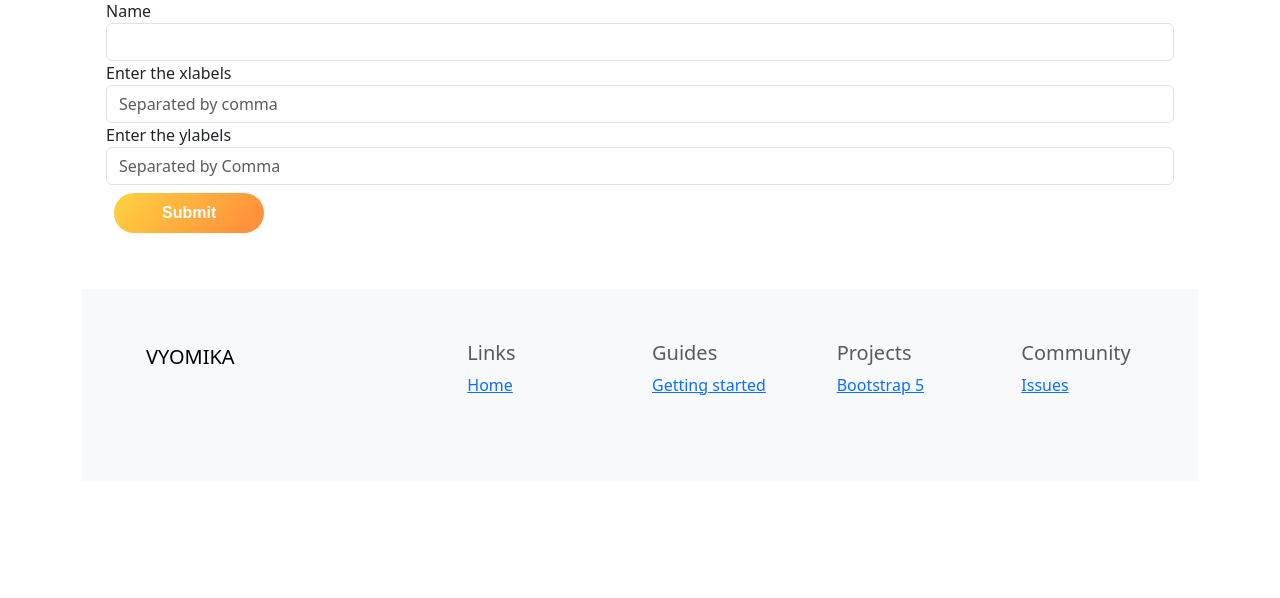
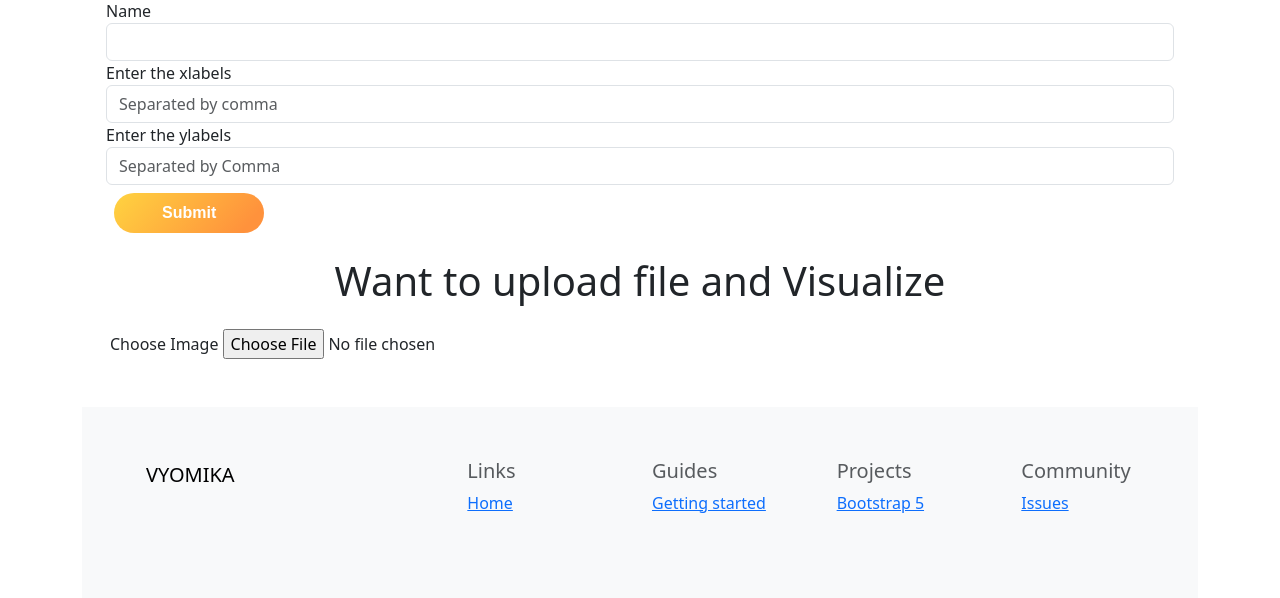
Before and after one commit to Neeraz666/Vyomika, a Django app: page /visualize/post/ in a window 1280 px wide. Shown: the part 177-775 px from the top of the page. Run offline with Django 4.2, Linux system fonts and the light colour scheme; some libraries are stand-ins or nearby versions.

Commit message:
Added a file upload system.

```diff
--- a/Vyomika/Visualize/models.py
+++ b/Vyomika/Visualize/models.py
@@ -8,6 +8,7 @@ class Visualize(models.Model):
     datas = models.CharField(max_length=100, default='')
     names = models.CharField(max_length=255, default='')
     graph = models.ImageField(default='', upload_to='graphs')
+    file = models.FileField(default='', upload_to='files')
 
     def __str__(self):
         return self.fname+"'s Data"
--- a/Vyomika/templates/Visualize/data.html
+++ b/Vyomika/templates/Visualize/data.html
@@ -30,5 +30,16 @@
         {% endif %}
 
     </div>
+
+    <div class="col-md-12 d-flex justify-content-center">
+        <h1>Want to upload file and Visualize
+        </h1>
+    </div>
+
+    <div class="m-3">
+        <label class="form-check-label" for="gridRadios3"> Choose Image </label>
+        <input type="file" name="stdimage" accept="image/*">
+    </div>
+
 </div>
 {% endblock %}
```
Also changed, not shown: Vyomika/Student/migrations/0004_alter_student_stdimage.py (added), Vyomika/Visualize/migrations/0004_visualize_file_alter_visualize_graph.py (added), Vyomika/Visualize/views.py (line endings or trailing spaces), Vyomika/db.sqlite3.
